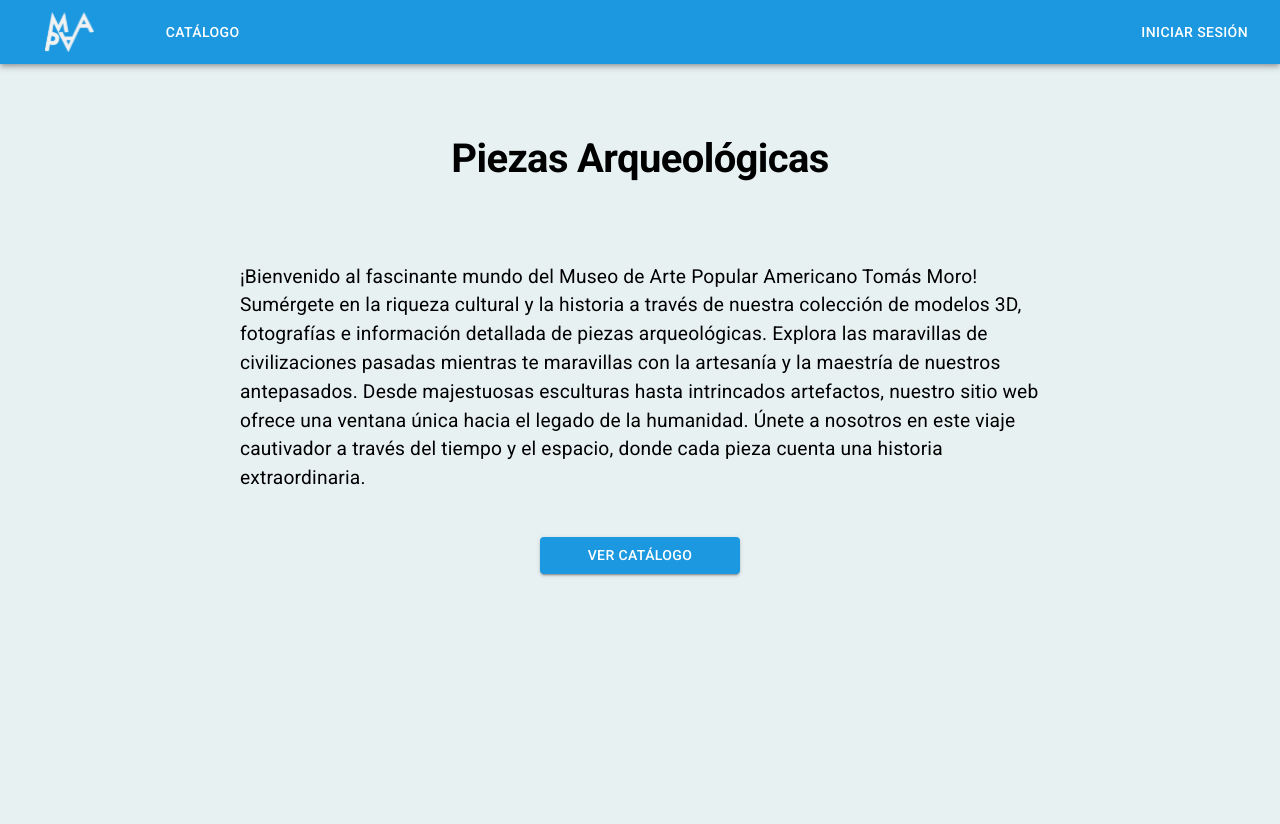
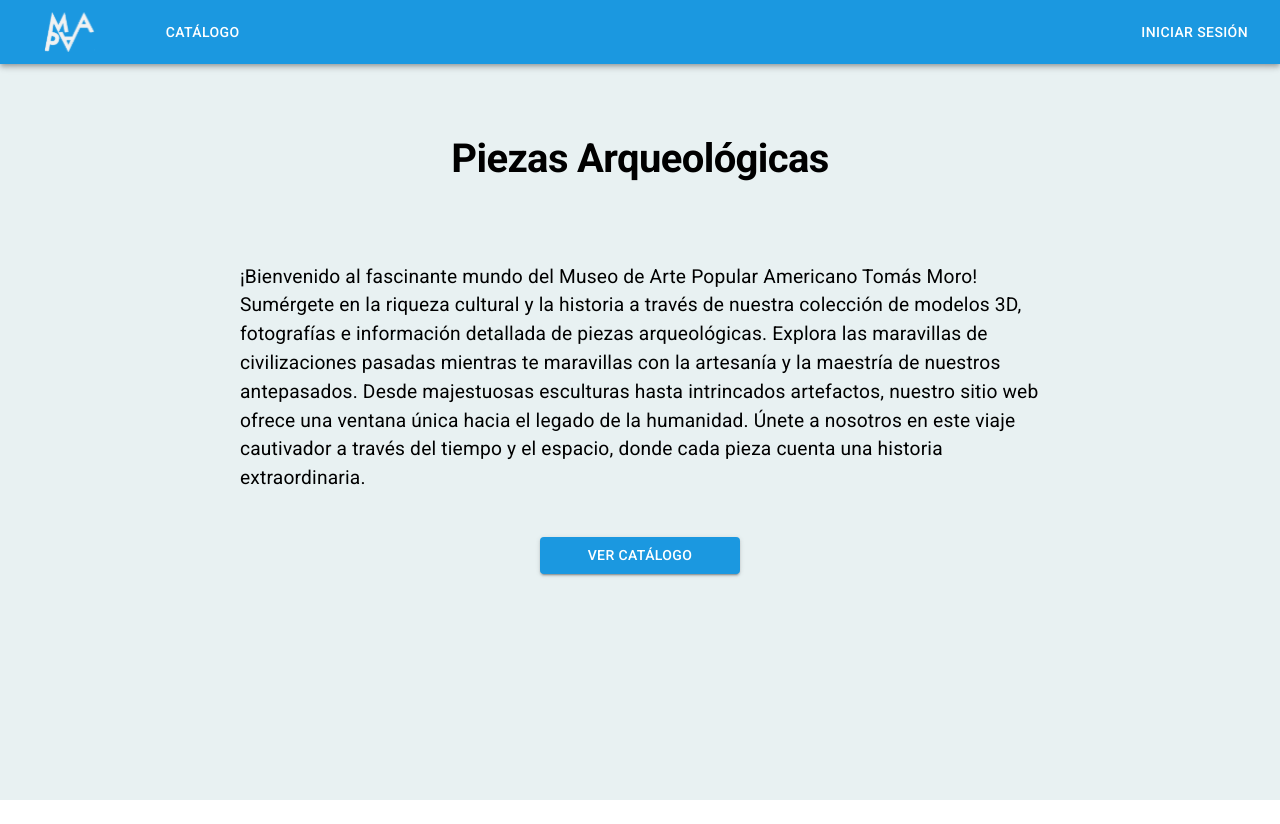
Before and after one commit to camilaF2022/Catalogo-, a React (Create React App) app in the folder frontend/: page / in a window 1280 px wide. After the commit the page ends 800 px from the top, so only its background shows below. Built offline with nearby package versions, Linux system fonts and the light colour scheme.

Commit message:
Fix background color on large screens

```diff
--- a/frontend/src/components/Layout.jsx
+++ b/frontend/src/components/Layout.jsx
@@ -44,7 +44,7 @@ const Layout = () => {
 
 const CustomGrid = styled(Grid)(({ theme }) => ({
   backgroundColor: theme.palette.background.main,
-  minHeight: theme.spacing(103),
+  minHeight: '100vh',
 }));
 
 export default Layout;
```
